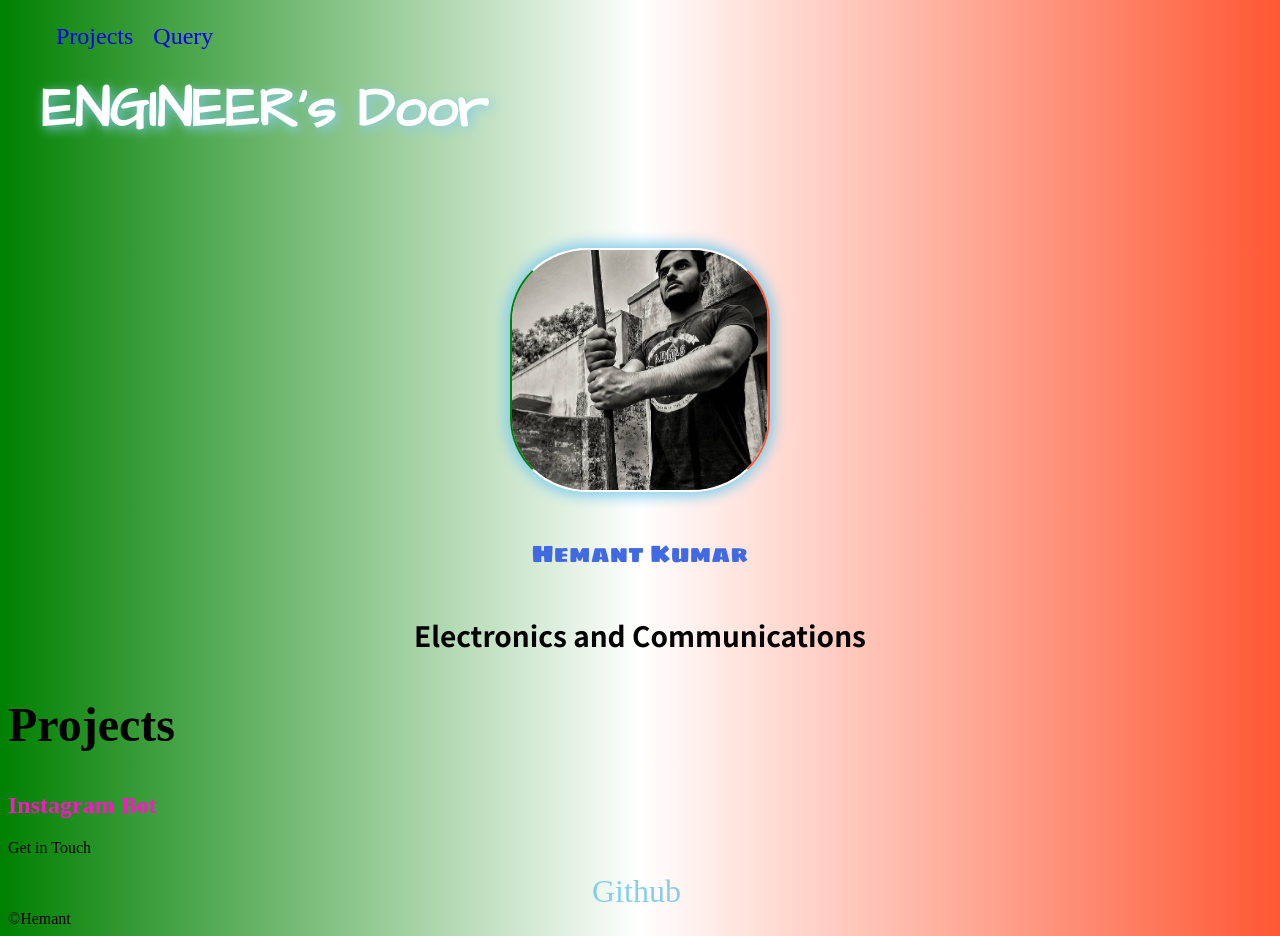
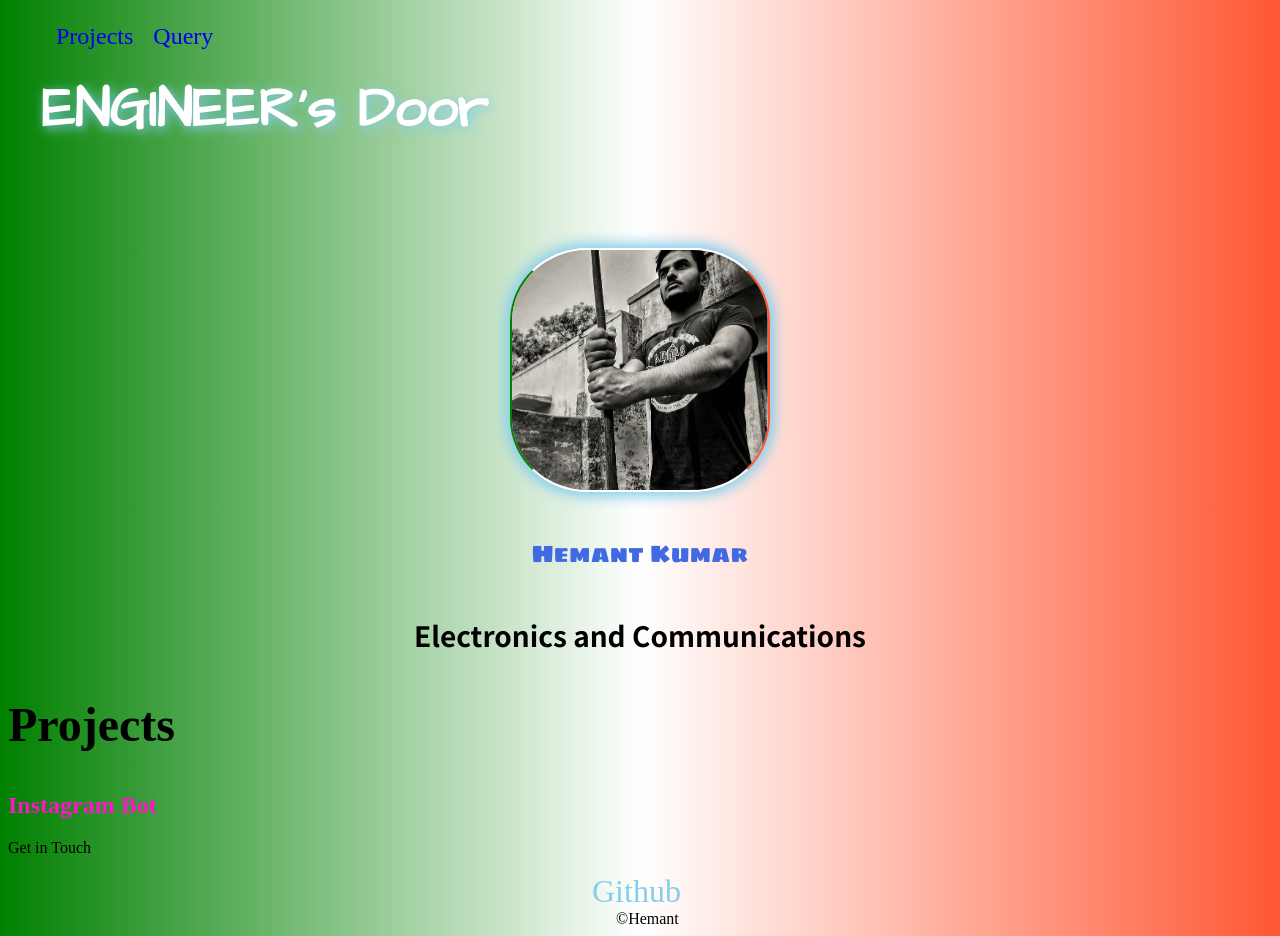
Before and after one commit to Heman13557/Heman13557.github.io, a plain HTML site: page index.html in a window 1280 px wide. Drawn offline with Linux system fonts and the light colour scheme.

Commit message:
Update Data.css

```diff
--- a/Data.css
+++ b/Data.css
@@ -146,6 +146,7 @@ b{
 
 }
 footer{
+  max-width:3em;
   width:100%;
   margin:0 auto;
   align-text:center;
```
